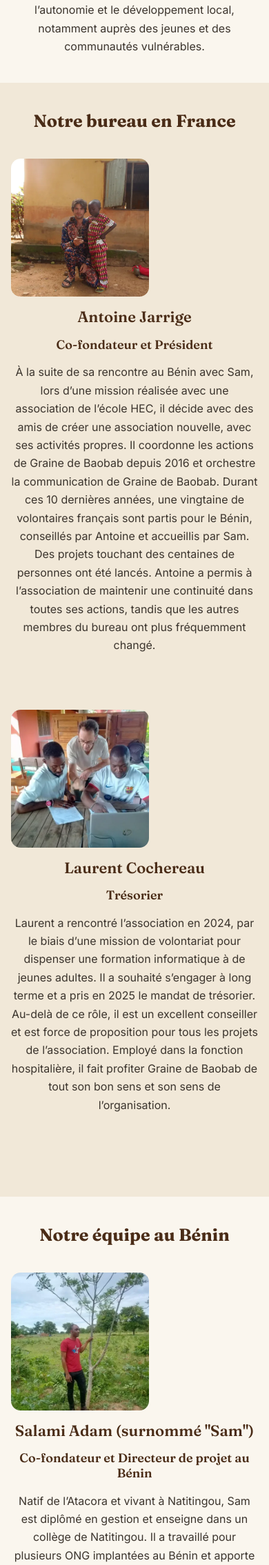
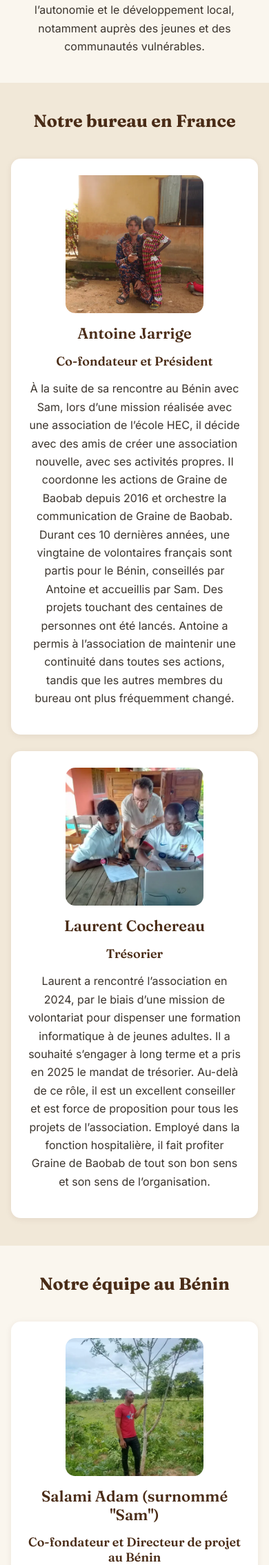
Before and after one commit to adbenichou-maker/site-baobab, a PHP site: page /notre-equipe.html in a window 390 px wide. Shown: the part 327-2596 px from the top of the page at 69% size. Run offline with PHP 8.4, Linux system fonts and the light colour scheme.

Commit message:
Étape 7b : pages Équipe et Histoire
- Équipe : chaque membre dans une carte, photo centrée sur téléphone
- Titres de section alignés sur le texte des cartes
- Frise de l'histoire accessible au clavier, barre de défilement visible

```diff
--- a/css/components.css
+++ b/css/components.css
@@ -76,14 +76,6 @@
   margin-bottom: var(--space-lg);
 }
 
-/* Titre centré sur la colonne de texte, à côté des photos (page Équipe) :
-   on réserve à gauche la largeur d'une photo (12,5rem) + l'espace (1,5rem) */
-@media (min-width: 48rem) {
-  .section-title--aside {
-    padding-left: 14rem;
-  }
-}
-
 /* ----- Page d'accueil ----- */
 .hero {
   text-align: center;
@@ -131,18 +123,24 @@
   transform: scale(1.04);
 }
 
-/* ----- Équipe : photo + texte ----- */
+/* ----- Équipe : carte avec photo + texte ----- */
 .person {
   display: flex;
   flex-direction: column;
   gap: var(--space-sm);
-  margin-bottom: var(--space-xl);
+  margin-bottom: var(--space-md);
 }
 
+.person:last-child {
+  margin-bottom: 0;
+}
+
+/* Sur téléphone, la photo est centrée au-dessus du texte */
 .person__photo {
   width: 100%;
   max-width: 12.5rem;
   aspect-ratio: 1;
+  margin-inline: auto;
   object-fit: cover;
   border-radius: var(--radius);
 }
@@ -154,11 +152,13 @@
 @media (min-width: 48rem) {
   .person {
     flex-direction: row;
+    align-items: center;
     gap: var(--space-md);
   }
 
   .person__photo {
     flex: 0 0 auto;
+    margin-inline: 0;
   }
 }
 
@@ -169,6 +169,8 @@
   padding: var(--space-md) 0;
   overflow-x: auto;
   scroll-snap-type: x mandatory;
+  scrollbar-width: thin;
+  scrollbar-color: var(--color-brown) var(--color-sand);
   text-align: left;
 }
 
--- a/notre-equipe.html
+++ b/notre-equipe.html
@@ -85,8 +85,8 @@
 
     <section class="section section--alt">
       <div class="section-content">
-        <h2 class="section-title section-title--aside">Notre bureau en France</h2>
-        <div class="person">
+        <h2 class="section-title">Notre bureau en France</h2>
+        <div class="card person">
           <img src="images/equipe-antoine.webp" alt="Antoine Jarrige" class="person__photo" width="597" height="600" loading="lazy">
           <div class="person__info">
             <h3>Antoine Jarrige</h3>
@@ -99,7 +99,7 @@
           </div>
         </div>
 
-        <div class="person">
+        <div class="card person">
           <img src="images/equipe-laurent.webp" alt="Laurent Cochereau" class="person__photo" width="600" height="450" loading="lazy">
           <div class="person__info">
             <h3>Laurent Cochereau</h3>
@@ -113,8 +113,8 @@
     </section>
     <section class="section section--light">
       <div class="section-content">
-        <h2 class="section-title section-title--aside">Notre équipe au Bénin</h2>
-        <div class="person">
+        <h2 class="section-title">Notre équipe au Bénin</h2>
+        <div class="card person">
           <img src="images/equipe-sam.webp" alt="Sam" class="person__photo" width="450" height="600" loading="lazy">
           <div class="person__info">
             <h3>Salami Adam (surnommé "Sam")</h3>
@@ -127,7 +127,7 @@
           </div>
         </div>
 
-        <div class="person">
+        <div class="card person">
           <img src="images/equipe-narcisse.webp" alt="Narcisse" class="person__photo" style="object-position: 80%" width="600" height="450" loading="lazy">
           <div class="person__info">
             <h3>Narcisse Sidi Nago</h3>
@@ -138,7 +138,7 @@
           </div>
         </div>
 
-        <div class="person">
+        <div class="card person">
           <img src="images/equipe-camille.webp" alt="Camille" class="person__photo" style="object-position: 20%;" width="600" height="450" loading="lazy">
           <div class="person__info">
             <h3>Camille Sabi San</h3>
--- a/notre-histoire.html
+++ b/notre-histoire.html
@@ -83,7 +83,7 @@
     </section>
     <div class="timeline-container container text-center">
         <h2>Moments Forts</h2>
-        <div class="timeline">
+        <div class="timeline" tabindex="0" role="region" aria-label="Frise chronologique : faites défiler horizontalement">
             <div class="timeline-item">
                 <div class="timeline-year">2011</div>
                 <div class="timeline-content">
```
